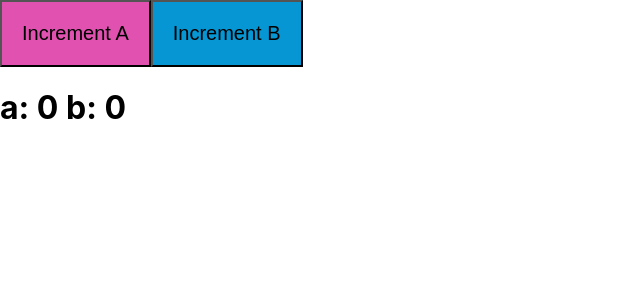
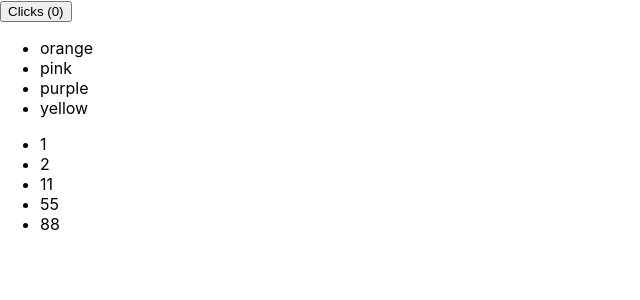
Before and after one commit to tavolafourcade/react-hooks-training, a React (Create React App) app: page / in a window 1280 px wide. Shown: the top 300 px of the page, without its empty margins (0-640 px from the left). Built offline with nearby package versions, Linux system fonts and the light colour scheme.

Commit message:
[ ADD ] Implementation of useMemo to improve the performance

```diff
--- a/src/App.js
+++ b/src/App.js
@@ -1,47 +1,47 @@
-import React, { useState, memo, useCallback } from 'react'
+import React, { useState, useMemo } from 'react'
 
-const getRandomColor = () => '#' + Math.random().toString(16).slice(2,8)
 
-const Button = memo(({callback, children}) => {
+const SuperList = ({ list, log }) => {
+  console.log('%cRender <SuperList />' + log, 'color: green');
+  return (
+    <ul>
+      {list.map(item => (
+        <li key={item}>
+          { item }
+        </li>
+      ))}
+    </ul>
+  )
+}
 
-  const styles= {
-    padding: '1em',
-    fontSize: '20px',
-    background: getRandomColor()
+const App = () => {
+  const [ clicks, setClicks ] = useState(0)
+
+  const add = () => {
+    setClicks(clicks + 1)
   }
 
-  return (
-    <button style={styles} onClick={callback}>
-      { children }
-    </button>
-  )
+  const memoList = useMemo(() => {
+    return (
+      <SuperList
+        list={[1,2,11,55,88]}
+        log='Memorizado'
+      />
 
-})
-
-const App = () => {
-  const [ a, setA ] = useState(0)
-  const [ b, setB ] = useState(0)
-
-
-  const incrementA = useCallback(() => {
-    setA(a=> a + 1)
+    )
   }, [])
-
-  const incrementB = useCallback(() => {
-    setB(b=> b + a)
-  }, [a])
 
   return (
       <div>
-        <Button callback={incrementA}>
-          Increment A
-        </Button>
-        <Button callback={incrementB}>
-          Increment B
-        </Button>
-        <h1>
-          a:  { a } b: { b }
-        </h1>
+        <button onClick={add}>
+          Clicks ({ clicks })
+        </button>
+
+        <SuperList
+          list= {['orange','pink','purple','yellow']}
+          log='Normal'
+        />
+        { memoList }
       </div>
   )
 }
```
